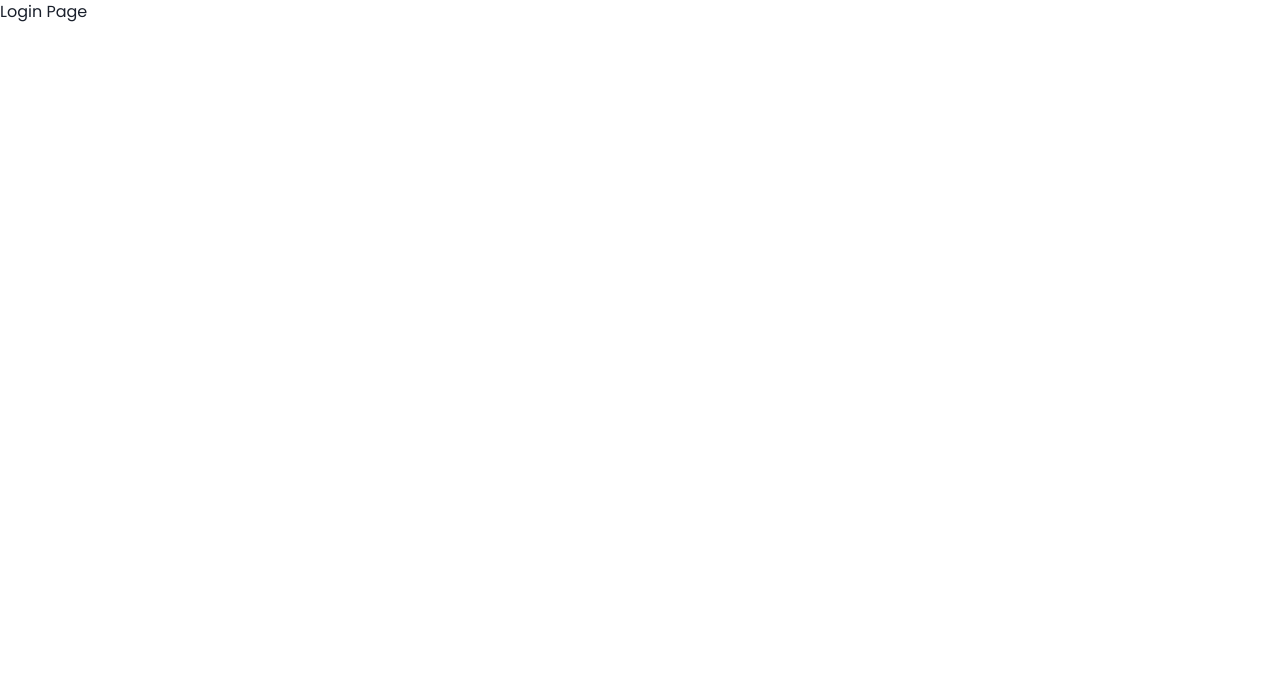
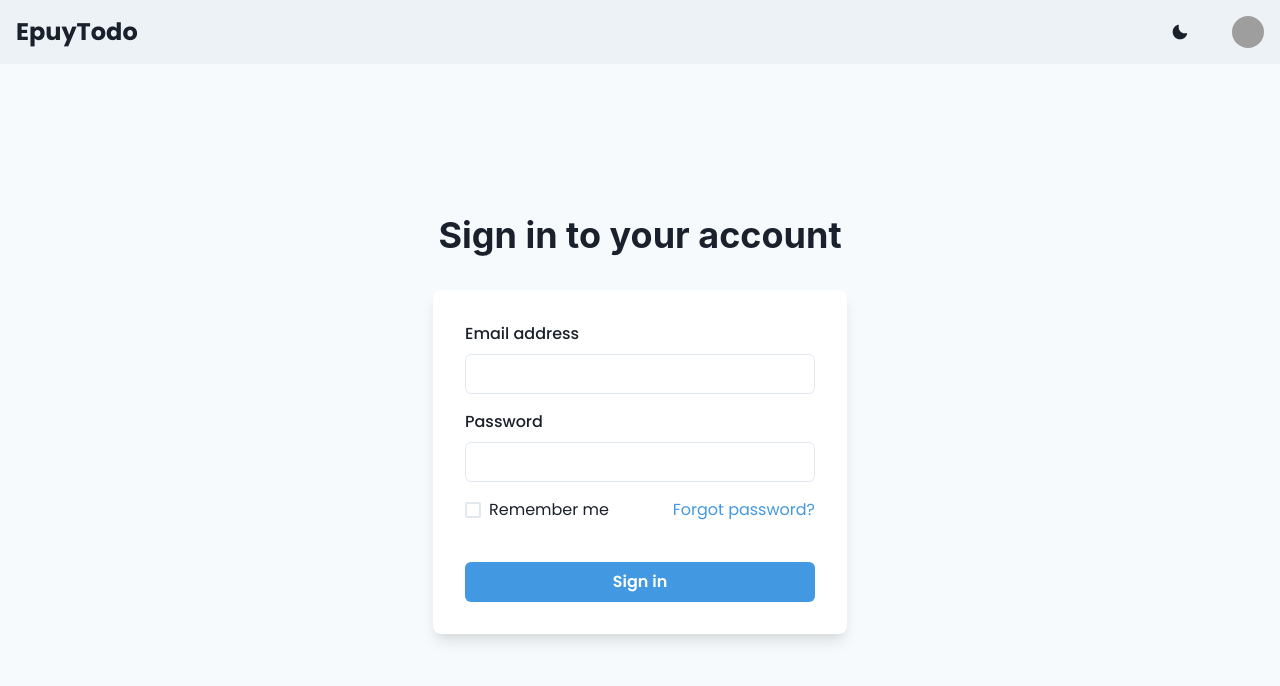
Before and after one commit to ZerLock/epytodo_front, a React (Create React App) app: page /login in a window 1280 px wide. Shown: the top 686 px of the page. Built offline with nearby package versions, Linux system fonts and the light colour scheme; grey boxes are pictures that could not be loaded.

Commit message:
[ADD] login page

```diff
--- a/src/pages/Login.tsx
+++ b/src/pages/Login.tsx
@@ -1,11 +1,56 @@
-import { Text } from '@chakra-ui/react';
+import { Flex, Box, FormControl, FormLabel, Input, Checkbox, Stack, Link, Button, Heading, Text, useColorModeValue, } from '@chakra-ui/react';
+import Navbar from '../components/Navbar';
 
 const Login = (): JSX.Element => {
-    return(
-        <>
-            <Text>Login Page</Text>
-        </>
-    );
+  return (
+    <>
+        <Navbar />
+        <Flex
+          minH={'90vh'}
+          align={'center'}
+          justify={'center'}
+          bg={useColorModeValue('gray.50', 'gray.800')}>
+          <Stack spacing={8} mx={'auto'} maxW={'lg'} py={12} px={6}>
+            <Stack align={'center'}>
+              <Heading fontSize={'4xl'}>Sign in to your account</Heading>
+            </Stack>
+            <Box
+              rounded={'lg'}
+              bg={useColorModeValue('white', 'gray.700')}
+              boxShadow={'lg'}
+              p={8}>
+              <Stack spacing={4}>
+                <FormControl id="email">
+                  <FormLabel>Email address</FormLabel>
+                  <Input type="email" />
+                </FormControl>
+                <FormControl id="password">
+                  <FormLabel>Password</FormLabel>
+                  <Input type="password" />
+                </FormControl>
+                <Stack spacing={10}>
+                  <Stack
+                    direction={{ base: 'column', sm: 'row' }}
+                    align={'start'}
+                    justify={'space-between'}>
+                    <Checkbox>Remember me</Checkbox>
+                    <Link color={'blue.400'}>Forgot password?</Link>
+                  </Stack>
+                  <Button
+                    bg={'blue.400'}
+                    color={'white'}
+                    _hover={{
+                      bg: 'blue.500',
+                    }}>
+                    Sign in
+                  </Button>
+                </Stack>
+              </Stack>
+            </Box>
+          </Stack>
+        </Flex>
+    </>
+  );
 }
 
 export default Login;
```
